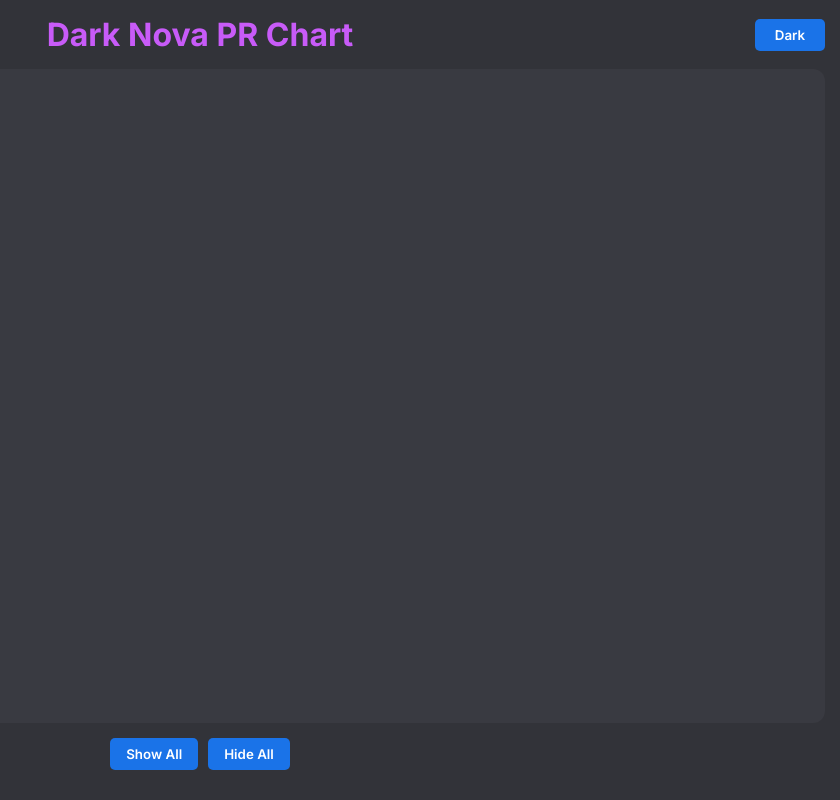
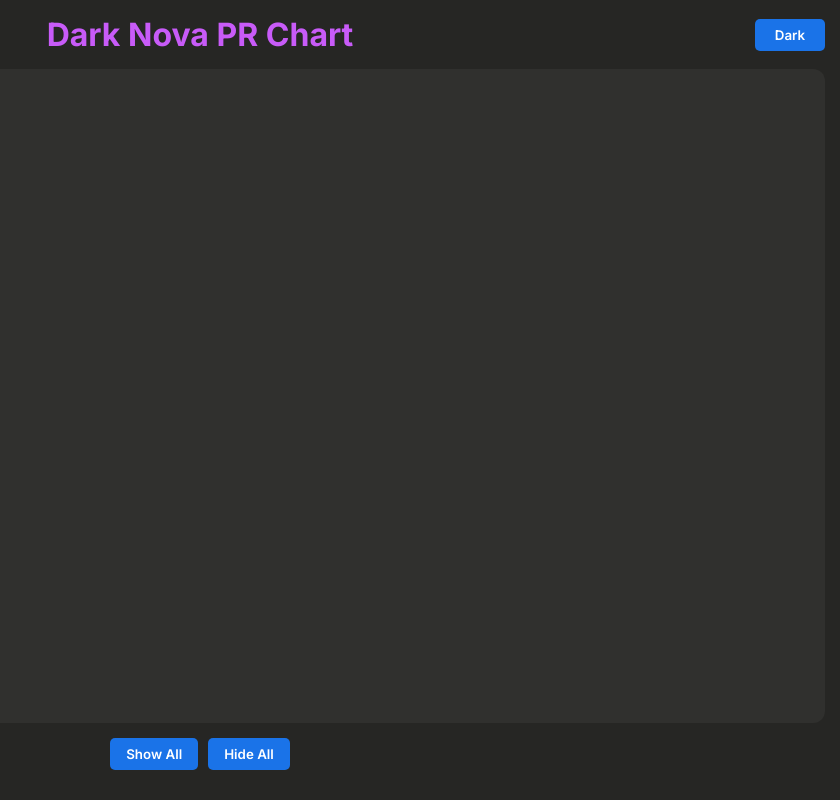
Before and after one commit to ZevZX/DarkNovaPRChart, a plain HTML site: page index.html in a window 1280 px wide. Shown: the whole page, without its empty margins (440-1280 px from the left). Drawn offline with nearby package versions, Linux system fonts and the light colour scheme; no server answers.

Commit message:
color change

```diff
--- a/index.html
+++ b/index.html
@@ -9,8 +9,8 @@
     <link href="https://fonts.googleapis.com/css2?family=Inter:wght@400;600;700&display=swap" rel="stylesheet">
     <style>
         :root {
-            --bg-primary: #323339;
-            --bg-secondary: #393a41;
+            --bg-primary: #262624;
+            --bg-secondary: #30302e;
             --text-primary: white;
             --text-secondary: #9b9ca3;
             --accent-color: rgb(200, 91, 248);
@@ -442,24 +442,13 @@
                 .on("mouseout", () => tooltip.transition().duration(500).style("opacity", 0));
         }
 
-        // MODIFICATION: Added console.log statements for debugging the zoom feature.
-        // If zoom/pan still fails, check the browser's developer console (F12) for these messages.
         function zoomed(event) {
             const { transform } = event;
-            console.log("--- Zoom Event Triggered ---");
-            console.log("Transform:", transform);
-            console.log("Original xScale Domain:", xScale.domain().map(d => d.toLocaleDateString()));
 
             gChart.attr("transform", transform);
 
             const newXScale = transform.rescaleX(xScale);
             const newYScale = transform.rescaleY(yScale);
-
-            console.log("New xScale Domain:", newXScale.domain().map(d => d.toLocaleDateString()));
-            if (isNaN(newXScale.domain()[0])) {
-                console.error("ERROR: New X-axis scale is invalid. Halting axis update.");
-                return;
-            }
 
             xAxis.call(d3.axisBottom(newXScale).ticks(Math.min(d3.timeDay.count(newXScale.domain()[0], newXScale.domain()[1]), Math.floor(width / 120))).tickFormat(d3.timeFormat("%b %d")))
                 .selectAll("text").style("text-anchor", "end").attr("dx", "-.8em").attr("dy", ".15em").attr("transform", "rotate(-45)");
```
